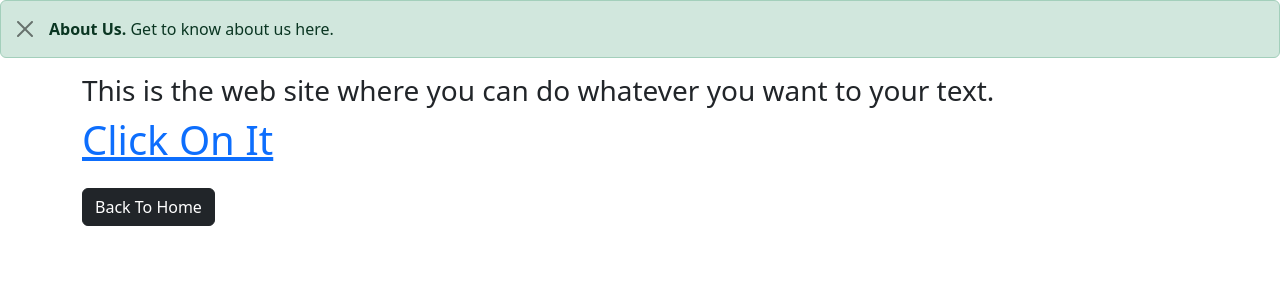
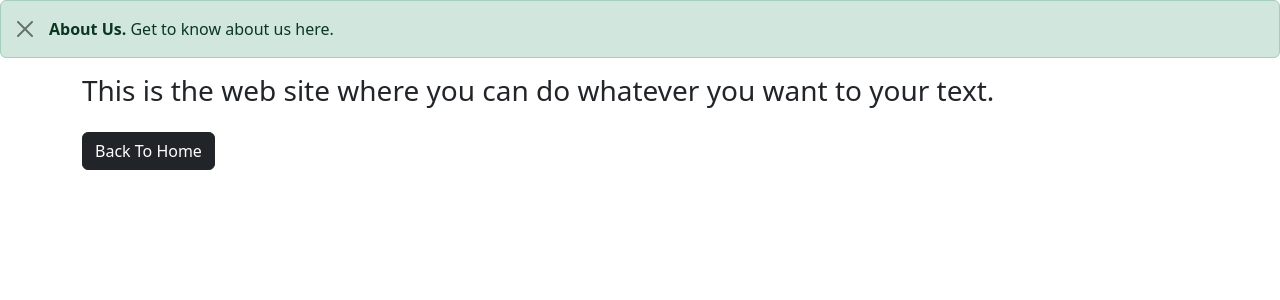
Before and after one commit to Nikul0602/Django-Practice, a Django app: page /about-us in a window 1280 px wide. Shown: the part 56-356 px from the top of the page. Run offline with Django 5.2, Linux system fonts and the light colour scheme.

Commit message:
Update about.html
Updated about file

```diff
--- a/templates/about.html
+++ b/templates/about.html
@@ -46,7 +46,7 @@
     <div class="container">
       <form action='/about-us' method="get" >
         <h3>This is the web site where you can do whatever you want to your text.</h3>
-        <h1><a href="https://www.instagram.com/actress_confessions_/?hl=en">Click On It</a></h1>
+
       </form>
     </div>
 
```
